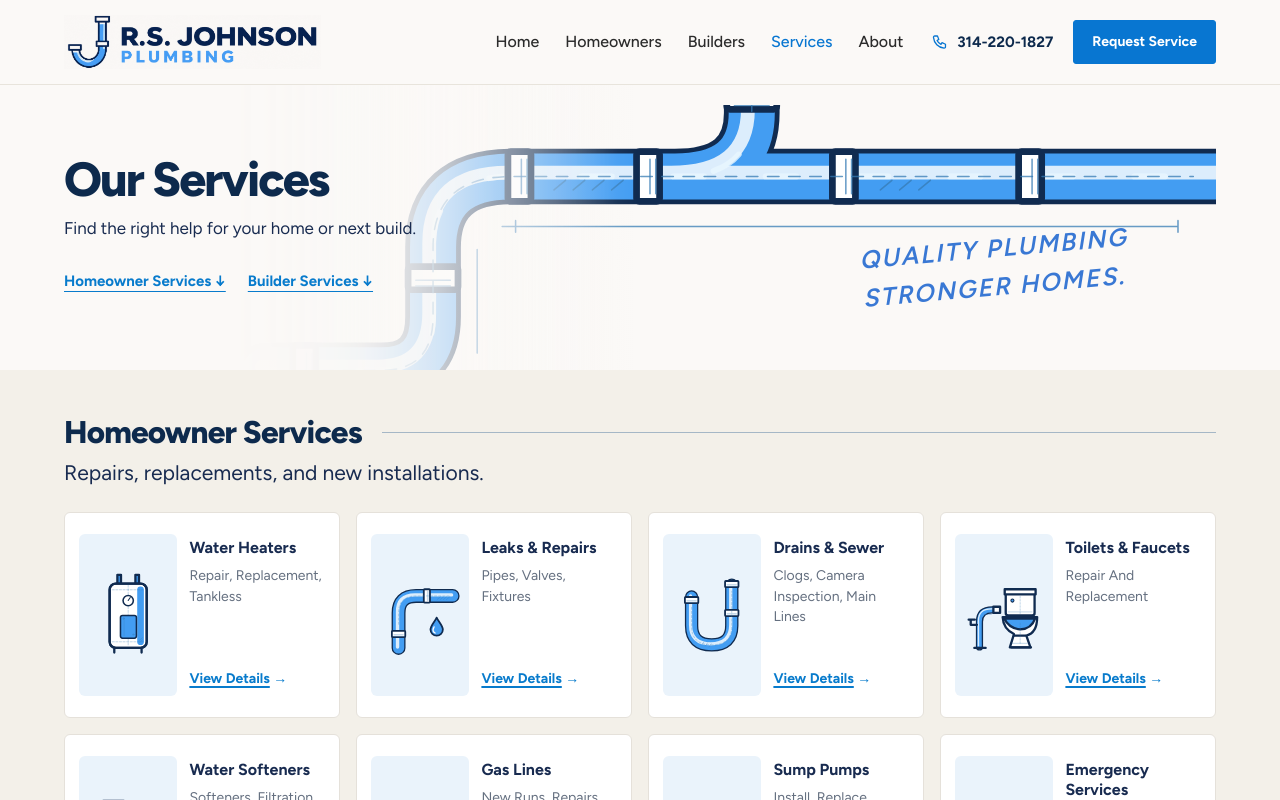
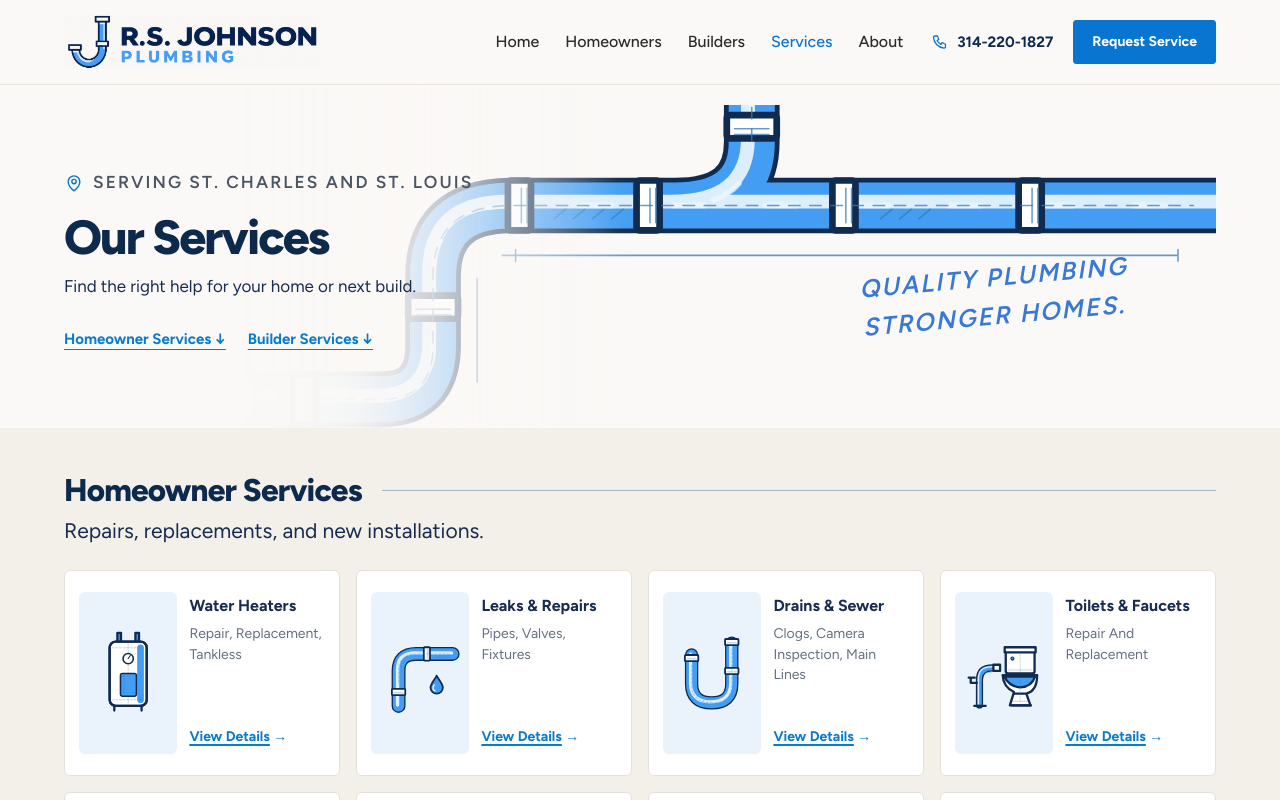
Before and after one commit to rs-johnson-plumbing/website, a Next.js app: page /services in a window 1280 px wide. Shown: the top 800 px of the page. Built offline with nearby package versions, Linux system fonts and the light colour scheme.

Commit message:
Add shared service-area label above Our Services

```diff
--- a/src/components/concept-two/pages/C2Services.tsx
+++ b/src/components/concept-two/pages/C2Services.tsx
@@ -6,6 +6,7 @@ import { services, builderServices } from "@/lib/content";
 import { ServiceSketch, PipeBanner } from "@/components/concept-two/ui/ServiceSketch";
 import { drawingFor, c2Label } from "@/components/concept-two/ui/drawingFor";
 import { C2FinalCta } from "@/components/concept-two/sections/C2FinalCta";
+import { C2Location } from "../ui/C2Location";
 import { C2Button } from "@/components/concept-two/ui/C2Button";
 import { useRequestService } from "@/components/concept-two/ui/C2Request";
 
@@ -93,7 +94,7 @@ export function C2Services() {
  .directory-preview .dp-header{padding:30px 20px 26px}
  .directory-preview .dp-header{background:#eaf3fb;border-bottom:1px solid #d9e5f0}
  .directory-preview .dp-header-art{display:none}
- .directory-preview .dp-header h1:before{content:"";display:block;width:44px;height:4px;background:var(--c2-blue);border-radius:2px;margin-bottom:20px}
+ .directory-preview .dp-header .c2-location{font-size:12px;line-height:1.5;letter-spacing:.06em;align-items:flex-start}
  .directory-preview .dp-jumps{gap:8px 22px}
  .directory-preview .dp-jumps a{min-height:44px;display:inline-flex;align-items:center}
  .directory-preview .dp-header h1,.directory-preview .dp-header .dp-intro,.directory-preview .dp-jumps{max-width:100%}
@@ -158,7 +159,7 @@ export function C2Services() {
  }
 
  `}</style>
- <div className="dp-wrap dp-header"><div className="dp-header-art"><PipeBanner/></div><h1>Our Services</h1><p className="dp-intro">Find the right help for your home or next build.</p><nav className="dp-jumps" aria-label="Service audiences"><a href="#homeowner-services">Homeowner Services ↓</a><a href="#builder-services">Builder Services ↓</a></nav></div>
+ <div className="dp-wrap dp-header"><div className="dp-header-art"><PipeBanner/></div><C2Location/><h1>Our Services</h1><p className="dp-intro">Find the right help for your home or next build.</p><nav className="dp-jumps" aria-label="Service audiences"><a href="#homeowner-services">Homeowner Services ↓</a><a href="#builder-services">Builder Services ↓</a></nav></div>
  <section className="dp-home" id="homeowner-services"><div className="dp-wrap"><h2>Homeowner Services</h2><p className="dp-section-intro">Repairs, replacements, and new installations.</p><div className="dp-grid">{services.map(s=><article className="dp-card" key={s.slug}><button type="button" className="dp-card-trigger" onClick={()=>setSelected(s)} aria-haspopup="dialog" aria-label={`View details: ${c2Label(s.slug,s.name)}`}><ServiceSketch id={drawingFor(s.slug)}/><span className="dp-title">{c2Label(s.slug,s.name)}</span><span className="dp-short">{s.short}</span><span className="dp-more"><span>View details</span><span aria-hidden="true"> →</span></span></button></article>)}</div></div></section>
  <section className="dp-builders" id="builder-services"><div className="dp-wrap"><div className="dp-builder-heading"><div><h2>Builder Services</h2><p className="dp-section-intro">Plumbing through every phase of your build.</p></div><div className="dp-house"><ServiceSketch id="house"/><span className="dp-house-caption">From<br/>Foundation<br/>to Finish</span></div></div><div className="dp-grid">{builderServices.map((s,i)=><article className="dp-card" key={s.slug}><button type="button" className="dp-card-trigger" onClick={()=>setSelected(s)} aria-haspopup="dialog" aria-label={`View details: ${c2Label(s.slug,s.name)}`}><ServiceSketch id={drawingFor(s.slug)}/><span className="dp-step"><span className="dp-sr-only">Phase </span>{String(i+1).padStart(2,"0")}</span><span className="dp-title">{c2Label(s.slug,s.name)}</span><span className="dp-short">{s.short}</span><span className="dp-more"><span>View details</span><span aria-hidden="true"> →</span></span></button></article>)}</div><div className="dp-bid"><C2Button href="/for-builders#request-a-bid" variant="on-dark">Request a Bid</C2Button></div></div></section>
  {selected && <C2ServiceDetails service={selected} onClose={closeDetails} onRequest={()=>{setSelected(null);request();}}/>}
```
